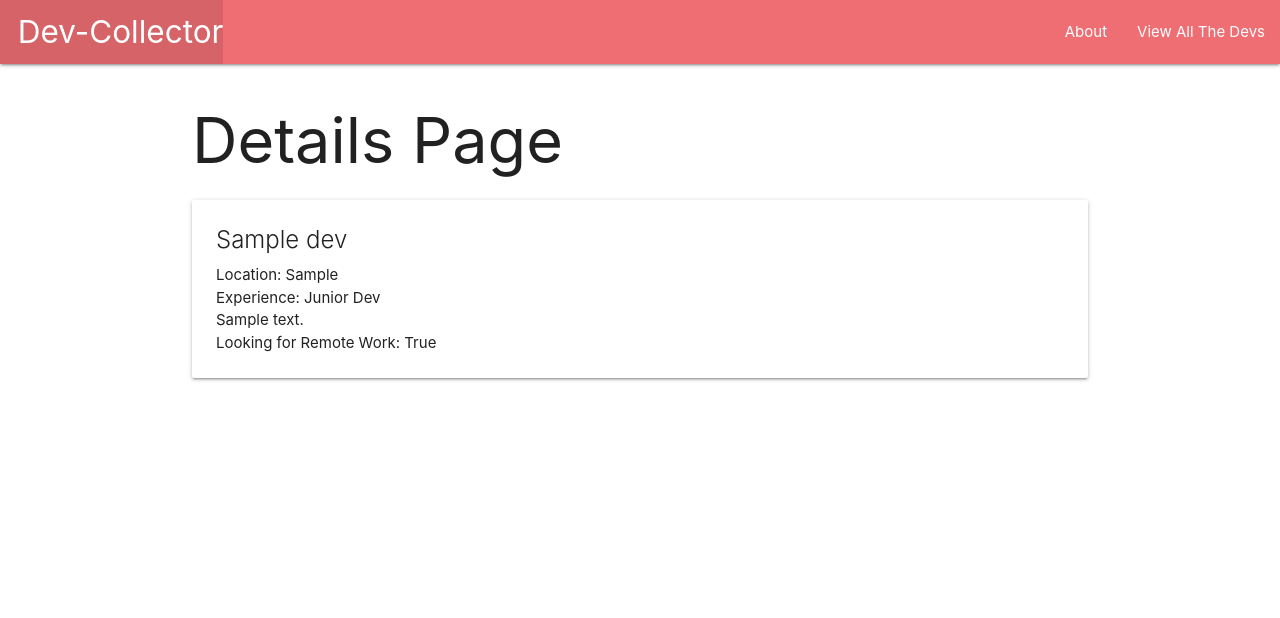
After one commit to hamilton-mike/dev-collector, a Django app: page /devs/1 in a window 1280 px wide. The commit adds this page. Shown: the top 618 px of the page. Run offline with Django 3.2, Linux system fonts and the light colour scheme; tables that the repository leaves empty hold one stand-in row (values such as "Sample post").

Commit message:
details page

```diff
--- /dev/null
+++ b/main_app/templates/devs/detail.html
@@ -0,0 +1,21 @@
+{% extends 'base.html' %}
+{% block content %}
+
+
+<h1>Details Page</h1>
+
+<div class="card">
+    <div class="card-content">
+        <span class="card-title">{{ dev.name }}</span>
+        <p>Location: {{ dev.location }}</p>
+        {% if dev.age <= 24 %} <p>Experience: Junior Dev</p>
+            {% elif dev.age > 24 and dev.age < 35 %} <p>Experience: Mid Level Dev</p>
+                {% else %}
+                <p>Experience: Senior Dev</p>
+                {% endif %}
+        <p>{{ dev.bio }}</p>
+        <p>Looking for Remote Work: {{ dev.remote }}</p>
+    </div>
+</div>
+
+{% endblock %}
--- a/main_app/urls.py
+++ b/main_app/urls.py
@@ -6,4 +6,5 @@ urlpatterns = [
     path('', views.home, name='home'),
     path('about/', views.about, name='about'),
     path('devs/', views.devs_index, name='index'),
+    path('devs/<int:dev_id>', views.devs_detail, name='detail'),
 ]
--- a/main_app/views.py
+++ b/main_app/views.py
@@ -10,3 +10,7 @@ def about(request):
 def devs_index(request):
     devs = Dev.objects.all()
     return render(request, 'devs/index.html', { 'devs': devs })
+
+def devs_detail(request, dev_id):
+    dev = Dev.objects.get(id=dev_id)
+    return render(request, 'devs/detail.html', { 'dev': dev })
```
Also changed, not shown: main_app/templates/devs/index.html (+6 -11 lines).
